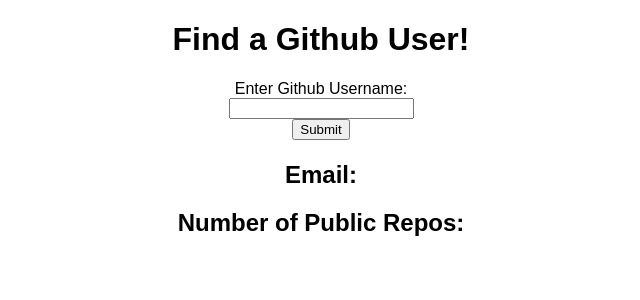
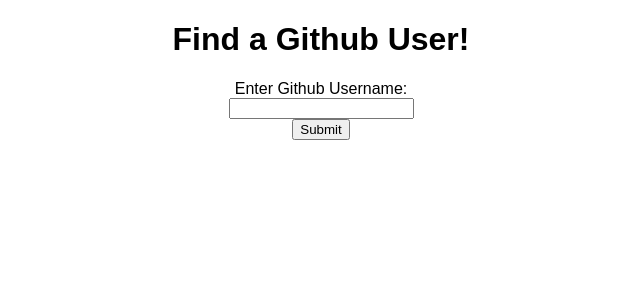
Before and after one commit to mmacdonald1/Github-API-Project, a React (Create React App) app: page / in a window 1280 px wide. Shown: the top 300 px of the page, without its empty margins (319-959 px from the left). Built offline with nearby package versions, Linux system fonts and the light colour scheme.

Commit message:
conditionally render profile

```diff
--- a/src/containers/UsersContainer.js
+++ b/src/containers/UsersContainer.js
@@ -9,7 +9,8 @@
       username: '',
       name:'',
       email:'',
-      publicRepos:''
+      publicRepos:'',
+      displayProfile: false
 
     }
   }
@@ -40,7 +41,7 @@
         }
         else{
           //if not 404 create state obj from returned data
-          let userObj = {name: data.name, email: data.email, publicRepos: data.public_repos}
+          let userObj = {name: data.name, email: data.email, publicRepos: data.public_repos, displayProfile:true}
           //Take the keys of the user object and for each key check if the value is null. If it is then replace it with "none".
           Object.keys(userObj).forEach(function(key) {
             if(userObj[key] === null) {
@@ -58,11 +59,18 @@
     }
   }
   render(){
+    let profile
+    if(this.state.displayProfile === true){
+      profile = <UserProfile name={this.state.name} email={this.state.email} publicRepos={this.state.publicRepos}/>
+    }
+    else{
+      profile=""
+    }
     return(
       <div>
         <h1>Find a Github User!</h1>
         <UsernameForm handleSubmit={this.handleFormSubmit} handleChange={this.handleFormChange}/>
-        <UserProfile name={this.state.name} email={this.state.email} publicRepos={this.state.publicRepos}/>
+        {profile}
       </div>
     )
   }
```
